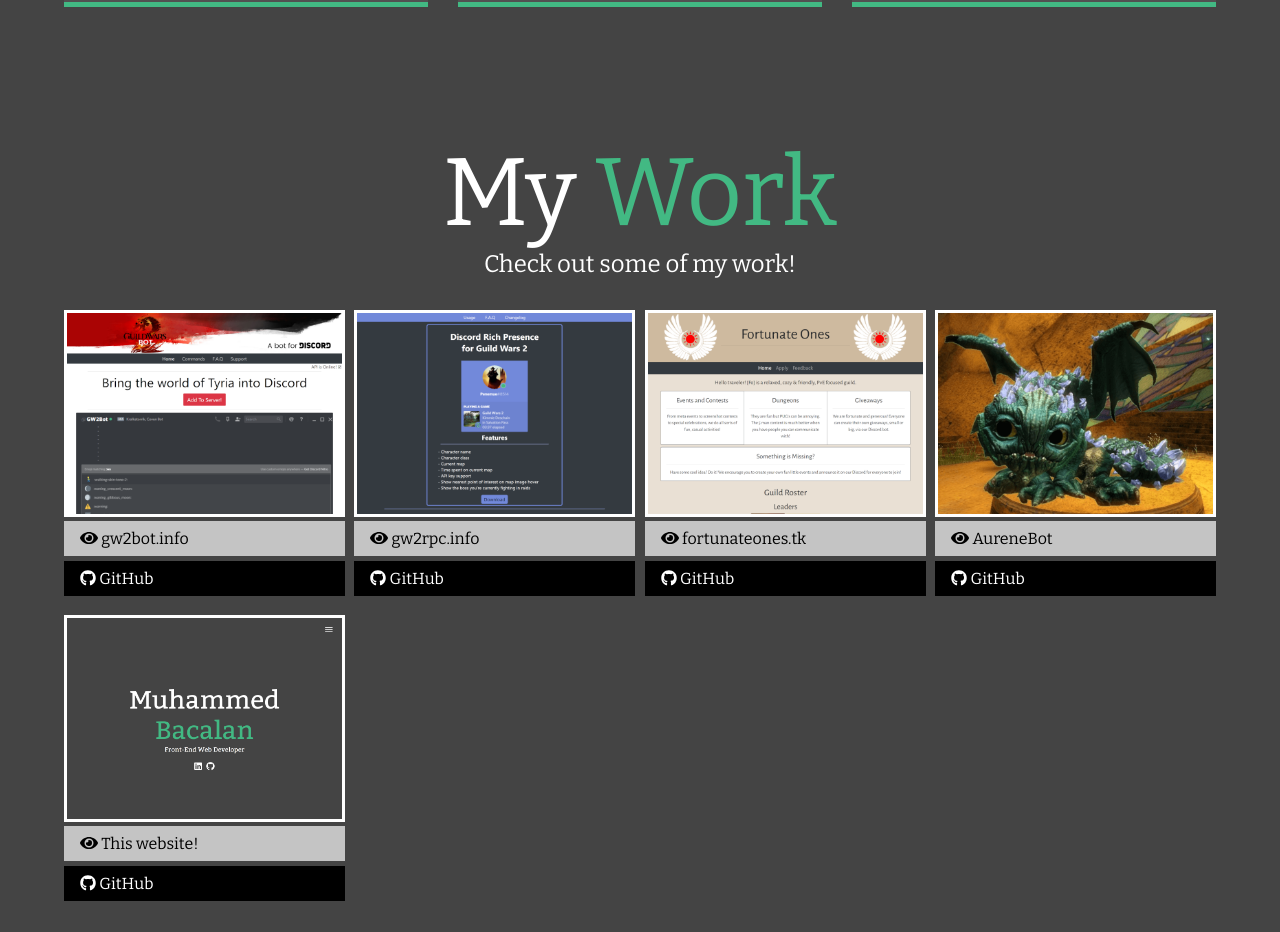
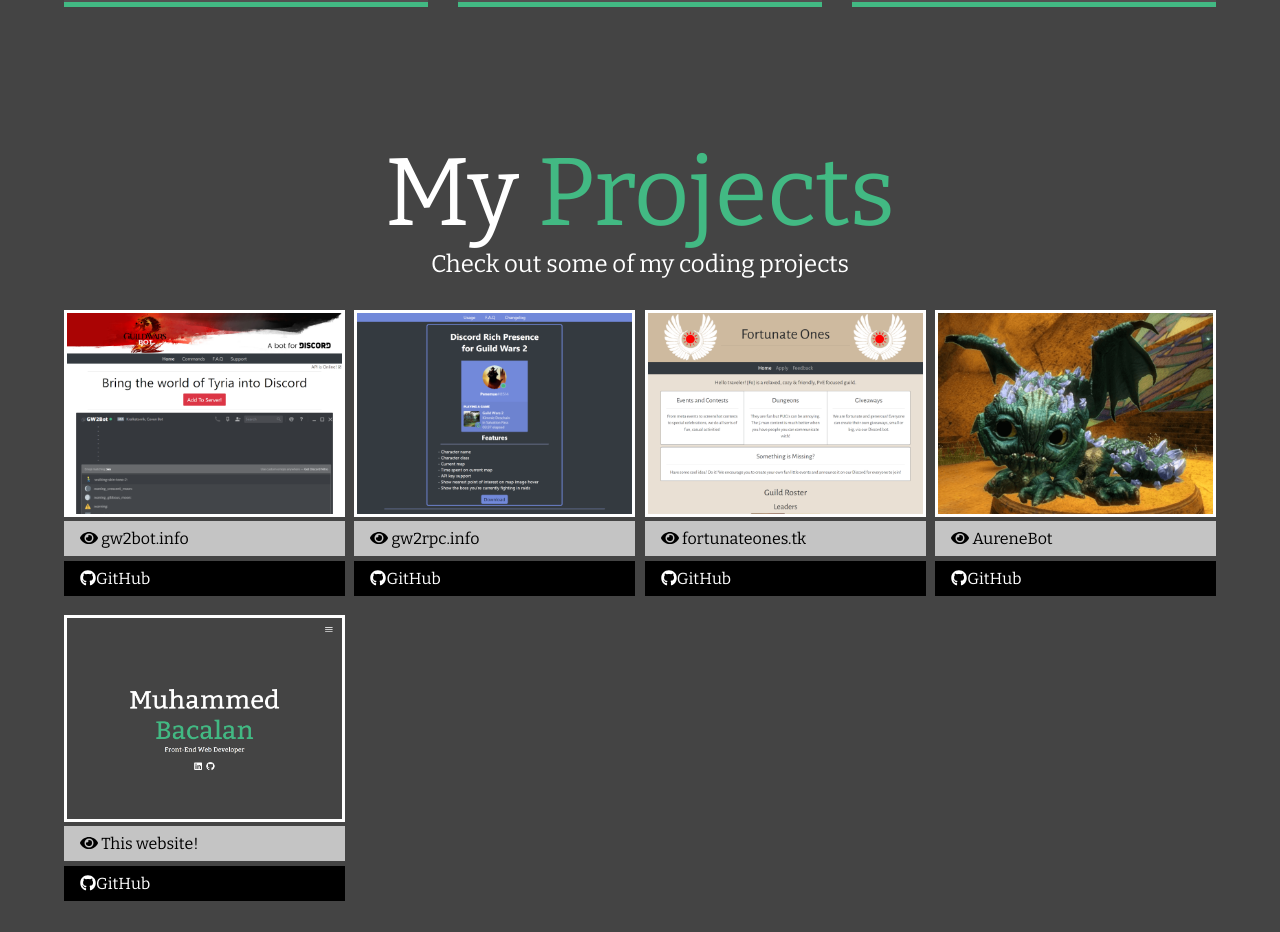
Before and after one commit to mbacalan/muhammedbacalan, a Vue app: page / in a window 1280 px wide. Shown: the part 1560-2492 px from the top of the page. Built offline with nearby package versions, Linux system fonts and the light colour scheme.

Commit message:
Better name my works into my projects

```diff
--- a/src/components/Portfolio.vue
+++ b/src/components/Portfolio.vue
@@ -1,7 +1,10 @@
 <template>
   <div class="portfolio">
-    <h1 class="lg">My <span class="secondary-text">Work</span></h1>
-    <h2 class="sm">Check out some of my work!</h2>
+    <h1 class="lg">
+      My
+      <span class="secondary-text">Projects</span>
+    </h1>
+    <h2 class="sm">Check out some of my coding projects</h2>
     <div class="projects">
       <div
         class="item"
@@ -15,12 +18,13 @@
         <a
           :href="work.url"
           class="button-light">
-          <font-awesome-icon icon="eye"/> {{ work.name }}
+          <font-awesome-icon icon="eye"/>
+          {{ work.name }}
         </a>
         <a
           :href="work.github"
           class="button-dark">
-          <font-awesome-icon :icon="['fab', 'github']"/> GitHub
+          <font-awesome-icon :icon="['fab', 'github']"/>GitHub
         </a>
       </div>
     </div>
```
